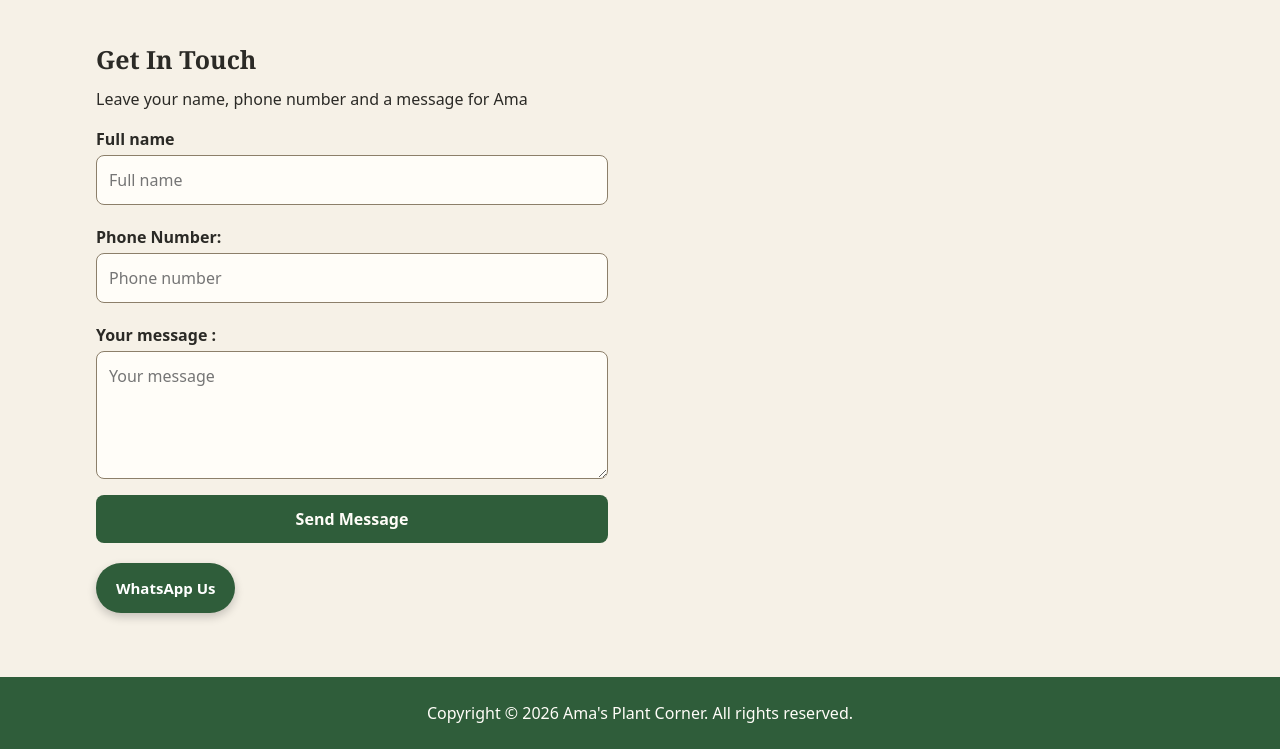
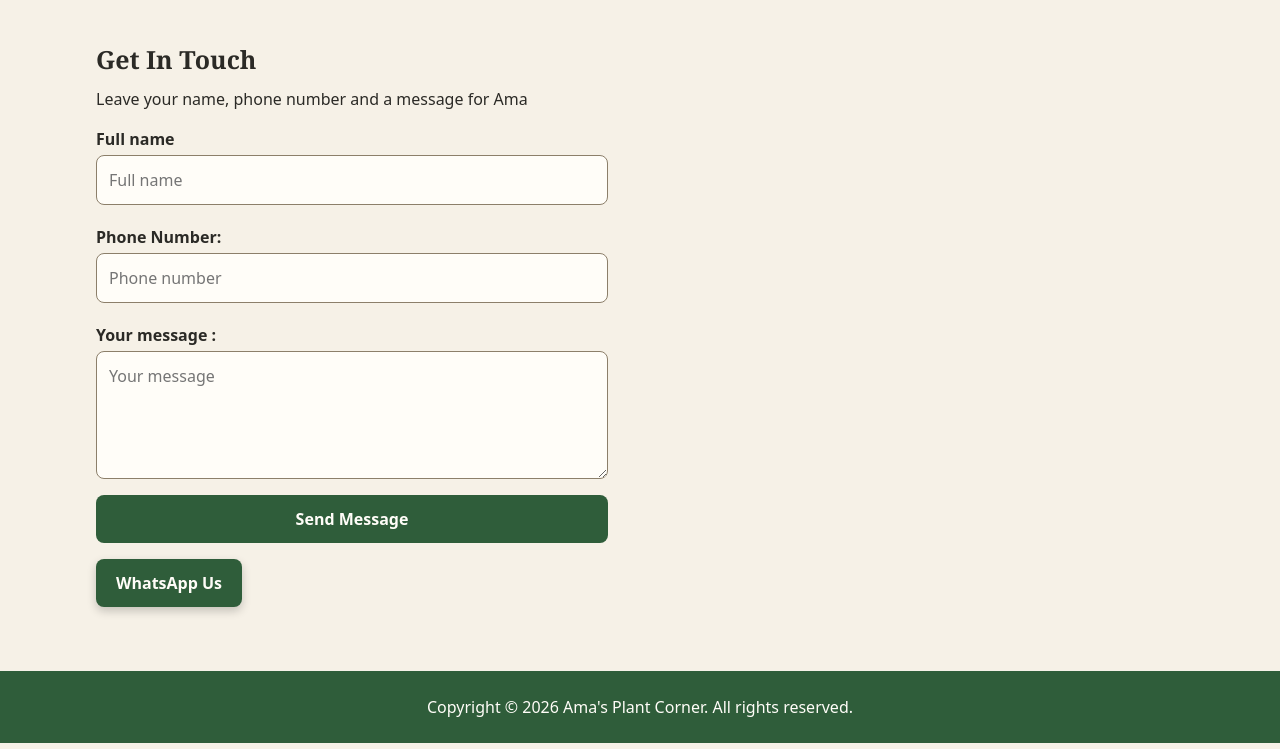
Before and after one commit to JohnsonWalker-cmd/ama_plant_corner, a plain HTML site: page index.html in a window 1280 px wide. Shown: the part 1653-2402 px from the top of the page. Drawn offline with Linux system fonts and the light colour scheme.

Commit message:
Refine accessibility and content: update WhatsApp button description, improve text contrast, and enhance form field requirements

```diff
--- a/css/styles.css
+++ b/css/styles.css
@@ -1,58 +1,58 @@
 /* Ama's Plant Corner - Website Styles */
 
-:root{
-  --font-heading: Georgia , serif ;
-  --font-body:  system-ui , Arial , sans-serif;
-  --color-bg : #F6F1E7 ;
-  --color-surface: #FFFDF8;
+:root {
+  --font-heading: Georgia, serif;
+  --font-body: system-ui, Arial, sans-serif;
+  --color-bg: #f6f1e7;
+  --color-surface: #fffdf8;
 
-  --color-text: #2B2A26;
-  --color-text-muted: #5A5448;
-  --color-text-on-primary: #FFFDF8;
-  --color-tint: #E4EBDD;
+  --color-text: #2b2a26;
+  --color-text-muted: #5a5448;
+  --color-text-on-primary: #fffdf8;
+  --color-tint: #e4ebdd;
 
-  --color-primary: #2F5D3A;
-  --color-primary-hover: #24472C;
-  --color-accent: #A64B2A;
-  --color-accent-hover: #8A3D21;
-  --color-focus: #A64B2A;
+  --color-primary: #2f5d3a;
+  --color-primary-hover: #24472c;
+  --color-accent: #a64b2a;
+  --color-accent-hover: #8a3d21;
+  --color-focus: #a64b2a;
 
-  --color-border: #D9D0BF;
-  --color-border-strong: #8C7F6A;
+  --color-border: #d9d0bf;
+  --color-border-strong: #8c7f6a;
 
-  --text-base : 1rem;
+  --text-base: 1rem;
   --text-lg: 1.25rem;
-  --text-xl : 1.56rem;
+  --text-xl: 1.56rem;
   --text-2xl: 1.953rem;
 
-  --spacing-0 : 0;
-  --spacing-1 : 0.25rem;
-  --spacing-2 : 0.5rem;
-  --spacing-3 : 0.75rem;
-  --spacing-4  :  1rem;
-  --spacing-5 :  1.25rem;
-  --spacing-6 : 1.5rem;
-  --spacing-8 : 2rem;
-  --spacing-12 : 3rem;
-  --spacing-16 : 4rem;
+  --spacing-0: 0;
+  --spacing-1: 0.25rem;
+  --spacing-2: 0.5rem;
+  --spacing-3: 0.75rem;
+  --spacing-4: 1rem;
+  --spacing-5: 1.25rem;
+  --spacing-6: 1.5rem;
+  --spacing-8: 2rem;
+  --spacing-12: 3rem;
+  --spacing-16: 4rem;
 
   --leading-body: 1.5;
   --leading-heading: 1.2;
 
   --radius: 0.5rem;
-  --content-width : 70rem;
+  --content-width: 70rem;
 }
-:focus-visible{
+:focus-visible {
   outline: 3px solid var(--color-focus);
   outline-offset: 2px;
 }
-*{
+* {
   box-sizing: border-box;
 }
-html{
+html {
   scroll-behavior: smooth;
 }
-body{
+body {
   color: var(--color-text);
   background: var(--color-bg);
   font-family: var(--font-body);
@@ -60,37 +60,39 @@ body{
   margin: 0;
   line-height: var(--leading-body);
 }
-h1 , h2 , h3 {
+h1,
+h2,
+h3 {
   font-family: var(--font-heading);
   line-height: var(--leading-heading);
   margin: 0 0 var(--spacing-3);
 }
-h1{
+h1 {
   font-size: var(--text-2xl);
   overflow-wrap: anywhere;
 }
-h2{
+h2 {
   font-size: var(--text-xl);
 }
-h3{
+h3 {
   font-size: var(--text-lg);
 }
-p{
+p {
   margin: 0 0 var(--spacing-4);
 }
-a{
+a {
   color: var(--color-primary);
 }
-a:hover{
+a:hover {
   color: var(--color-primary-hover);
 }
-img{
+img {
   max-width: 100%;
   display: block;
   height: auto;
 }
 
-main{
+main {
   display: flex;
   flex-direction: column;
   gap: var(--spacing-12);
@@ -99,12 +101,12 @@ main{
   max-width: var(--content-width);
 }
 
-#header{
+#header {
   background: var(--color-surface);
   padding: var(--spacing-3) var(--spacing-4);
   border-bottom: 1px solid var(--color-border);
 }
-#logo{
+#logo {
   display: inline-block;
   text-decoration: none;
   font-family: var(--font-heading);
@@ -113,7 +115,7 @@ main{
   color: var(--color-text);
 }
 
-#nav ul{
+#nav ul {
   display: flex;
   flex-wrap: wrap;
   margin: 0;
@@ -121,23 +123,23 @@ main{
   list-style: none;
   gap: 0 var(--spacing-5);
 }
-#nav a{
+#nav a {
   display: inline-block;
   font-weight: 500;
   color: var(--color-text);
   text-decoration: none;
   padding: var(--spacing-3) 0;
 }
-#nav a:hover{
+#nav a:hover {
   text-decoration: underline;
   color: var(--color-primary);
 }
-#hero{
+#hero {
   background: var(--color-tint);
   padding: var(--spacing-8) var(--spacing-5);
   border-radius: var(--radius);
 }
-.btn{
+.btn {
   display: inline-block;
   text-decoration: none;
   font-weight: 700;
@@ -146,93 +148,92 @@ main{
   padding: var(--spacing-3) var(--spacing-6);
   border-radius: var(--radius);
 }
-.btn:hover{
+.btn:hover {
   background: var(--color-accent-hover);
   color: var(--color-text-on-primary);
 }
-#find-us{
+#find-us {
   background: var(--color-surface);
   padding: var(--spacing-5);
   border: 1px solid var(--color-border);
   border-radius: var(--radius);
 }
-#find-us address{
+#find-us address {
   font-style: normal;
   margin-bottom: var(--spacing-3);
 }
-#find-us address a{
+#find-us address a {
   display: inline-block;
   font-weight: 700;
   padding: var(--spacing-2) 0;
 }
-#find-us p:last-child{
+#find-us p:last-child {
   margin-bottom: 0;
 }
-.products{
+.products {
   display: grid;
-  grid-template-columns: repeat(auto-fit, minmax(min(100%, 15rem)), 1fr);
+  grid-template-columns: repeat(auto-fit, minmax(min(100%, 15rem), 1fr));
   gap: var(--spacing-4);
 }
-.product-item{
+.product-item {
   background: var(--color-surface);
   padding: var(--spacing-3);
   border: 1px solid var(--color-border);
   border-radius: var(--radius);
 }
-.product-item img{
+.product-item img {
   width: 100%;
   object-fit: cover;
   aspect-ratio: 3/2;
   background: var(--color-tint);
 }
-.product-item h3{
+.product-item h3 {
   margin: var(--spacing-3) 0 var(--spacing-1);
 }
-.product-item p{
+.product-item p {
   margin: 0;
   color: var(--color-text-muted);
 }
-.guide-item{
+.guide-item {
   background: var(--color-surface);
   margin-bottom: var(--spacing-2);
   border: 1px solid var(--color-border);
   border-radius: var(--radius);
 }
-.guide-trigger{
+.guide-trigger {
   cursor: pointer;
   padding: var(--spacing-4);
   font-weight: 700;
 }
-.guide-body{
-  padding: 0 var(--spacing-4)  var(--spacing-4);
+.guide-body {
+  padding: 0 var(--spacing-4) var(--spacing-4);
 }
-.guide-trigger:hover{
+.guide-trigger:hover {
   background: var(--color-tint);
 }
-.guide-body  p{
-  margin: 0;
-  margin-bottom: var(--spacing-3);
+.guide-body p {
+  margin: 0 0 var(--spacing-3);
   line-height: 1.7;
 }
-.guide-body p:last-child{
+.guide-body p:last-child {
   margin-bottom: 0;
 }
-.guide-body strong{
-  color: var(--color-primary)
+.guide-body strong {
+  color: var(--color-primary);
 }
-.form{
+.form {
   display: grid;
   gap: var(--spacing-1);
   max-width: 32rem;
 }
-.form label{
+.form label {
   font-weight: 700;
   margin-top: var(--spacing-4);
 }
-.form label:first-child{
+.form label:first-child {
   margin-top: 0;
 }
-.form-field{
+.form-field {
   width: 100%;
   font: inherit;
   padding: var(--spacing-3);
@@ -241,7 +242,7 @@ main{
   border: 1px solid var(--color-border-strong);
   border-radius: var(--radius);
 }
-textarea.form-field{
+textarea.form-field {
   min-height: 8rem;
   resize: vertical;
 }
@@ -256,43 +257,43 @@ textarea.form-field{
   border: 0;
   border-radius: var(--radius);
 }
-.form-submit:hover{
+.form-submit:hover {
   background: var(--color-primary-hover);
 }
 
-#footer{
+#footer {
   background: var(--color-primary);
   color: var(--color-text-on-primary);
   padding: var(--spacing-6) var(--spacing-4);
   text-align: center;
 }
-#footer  p{
+#footer p {
   margin: 0;
 }
-.two-col{
+.two-col {
   display: flex;
   flex-direction: column;
   gap: var(--spacing-12);
 }
-/* WhatsApp Floating Button */
+/* WhatsApp contact link */
 .whatsapp-button {
   display: inline-block;
-  margin-top: 20px;
-  position: static;
-  background-color: #2F5D3A;
-  color: #ffffff;
-  padding: 14px 20px;
-  border-radius: 30px;
+  margin-top: var(--spacing-4);
+  background-color: var(--color-primary);
+  color: var(--color-text-on-primary);
+  padding: var(--spacing-3) var(--spacing-5);
+  border-radius: var(--radius);
   text-decoration: none;
   font-weight: 600;
-  font-size: 15px;
+  font-size: var(--text-base);
   box-shadow: 0 4px 10px rgba(0, 0, 0, 0.2);
-  transition: background-color 0.3s ease,
-              transform 0.3s ease;
+  transition:
+    background-color 0.3s ease,
+    transform 0.3s ease;
 }
 
 .whatsapp-button:hover {
-  background-color: #24472C;
+  background-color: #24472c;
   color: white;
   transform: translateY(-3px);
 }
@@ -302,7 +303,7 @@ textarea.form-field{
   top: -100px;
   left: 10px;
   background: var(--color-primary);
-  color: #FFFFFF;
+  color: #ffffff;
   padding: 12px 16px;
   z-index: 1000;
   text-decoration: none;
@@ -310,36 +311,36 @@ textarea.form-field{
 }
 .skip-link:focus {
   top: 10px;
-  color: #FFFFFF;
+  color: #ffffff;
 }
-@media (min-width: 48rem){
-  #header{
+@media (min-width: 48rem) {
+  #header {
     display: flex;
     justify-content: space-between;
     align-items: center;
     padding-inline: var(--spacing-8);
   }
-  main{
+  main {
     max-width: var(--content-width);
   }
 
-  #hero{
+  #hero {
     padding: var(--spacing-16) var(--spacing-12);
   }
-  #find-us{
+  #find-us {
     display: grid;
-    grid-template-columns: repeat(3,1fr);
+    grid-template-columns: repeat(3, 1fr);
     gap: var(--spacing-4) var(--spacing-8);
   }
-  #find-us h2{
+  #find-us h2 {
     grid-column: 1/-1;
     margin: 0;
   }
-  .products{
-    grid-template-columns: repeat(3,1fr);
+  .products {
+    grid-template-columns: repeat(3, 1fr);
     gap: var(--spacing-6);
   }
-  .two-col{
+  .two-col {
     display: grid;
     grid-template-columns: 1fr 1fr;
     gap: var(--spacing-12);
--- a/index.html
+++ b/index.html
@@ -36,7 +36,7 @@
             <a href="tel:+233244000000">Call 0244 000 000</a>
           </address>
           <p>Open Monday to Saturday , 8:00am to 6:00pm.  Closed on Sundays.</p>
-          <p>Follow us: <a href="https://www.facebook.com/search/top?q=Ama%27s%20Plant%20Corner" target="_blank">Facebook</a> . <a href="https://www.instagram.com/explore/search/keyword/?q=Ama%27s%20Plant%20Corner" target="_blank">Instagram</a></p>
+          <p>Follow us: <a href="https://www.facebook.com/search/top?q=Ama%27s%20Plant%20Corner" target="_blank"  rel="noopener noreferrer">Facebook</a> . <a href="https://www.instagram.com/explore/search/keyword/?q=Ama%27s%20Plant%20Corner" target="_blank" rel="noopener noreferrer">Instagram</a></p>
       </section>
 
 
@@ -46,21 +46,21 @@
         <p>We carry a wide variety of plants for your home and office. Whether you are a first-time plant owner or an experienced gardener, we have something for you. Come visit us in the shop!</p>
 
         <div class="products">
-          <div class="product-item">
+          <article class="product-item">
             <img src="css/assets/images/houseplant.jpg" alt="Selection of houseplants" width="180" height="120" loading="lazy">
             <h3>Houseplants</h3>
             <p>Starting from GH&#8373; 25</p>
-          </div>
-          <div class="product-item">
+          </article>
+          <article class="product-item">
             <img src="css/assets/images/pots.jpg" alt="Pots and planters" width="180" height="120" loading="lazy">
             <h3>Pots &amp; Planters</h3>
             <p>Starting from GH&#8373; 15</p>
-          </div>
+          </article>
           <div class="product-item">
             <img src="css/assets/images/soil.jpg" alt="Soil and plant accessories" width="180" height="120" loading="lazy">
             <h3>Soil &amp; Accessories</h3>
             <p>Starting from GH&#8373; 10</p>
-          </div>
+          </article>
         </div>
 
       </section>
@@ -158,17 +158,17 @@
 
             <section id="ask-ama">
               <h2>Ask Ama</h2>
-              <p>Have a question about a plant? Call us on 0244 000 000 , or ask Ama in the shop</p>
+              <p>Have a question about a plant? Call us on 0244 000 000, or ask Ama in the shop</p>
 
-              <div class="inquiry-section">
+
                 <form class="form">
                   <label for="name">Enter your name: </label>
-                  <input type="text" placeholder="Your name" class="form-field" id="name" name="name" autocomplete="name">
+                  <input type="text" placeholder="Your name" class="form-field" id="name" name="name" autocomplete="name" required>
                   <label  for="question">Enter your question:</label>
-                  <textarea placeholder="Your question" class="form-field" id="question"></textarea>
+                  <textarea placeholder="Your question" class="form-field" id="question" name="question"></textarea>
                   <button type="submit"  class="form-submit">Submit</button>
                 </form>
-              </div>
+
             </section>
           </div>
 
@@ -185,7 +185,7 @@
             <textarea placeholder="Your message" class="form-field" id="message" name="message"  required></textarea>
             <button type="submit" class="form-submit">Send Message</button>
           </form>
-          <!-- WhatsApp Floating Button -->
+          <!-- WhatsApp contact link -->
           <a
             href="https://wa.me/233244000000?text=Hello%20Ama,%20I'm%20interested%20in%20your%20plants."
             class="whatsapp-button"
@@ -201,6 +201,6 @@
     </footer>
 
 
-    <script src="js/script.js"></script>
+
   </body>
 </html>
```
Also changed, not shown: docs/ee02/partner-audit-of-my-website.md (+2 -2 lines), docs/ee02/write-up.md (+1 -1 lines), README.md. Lines whose indentation alone changed are shown as unchanged.
